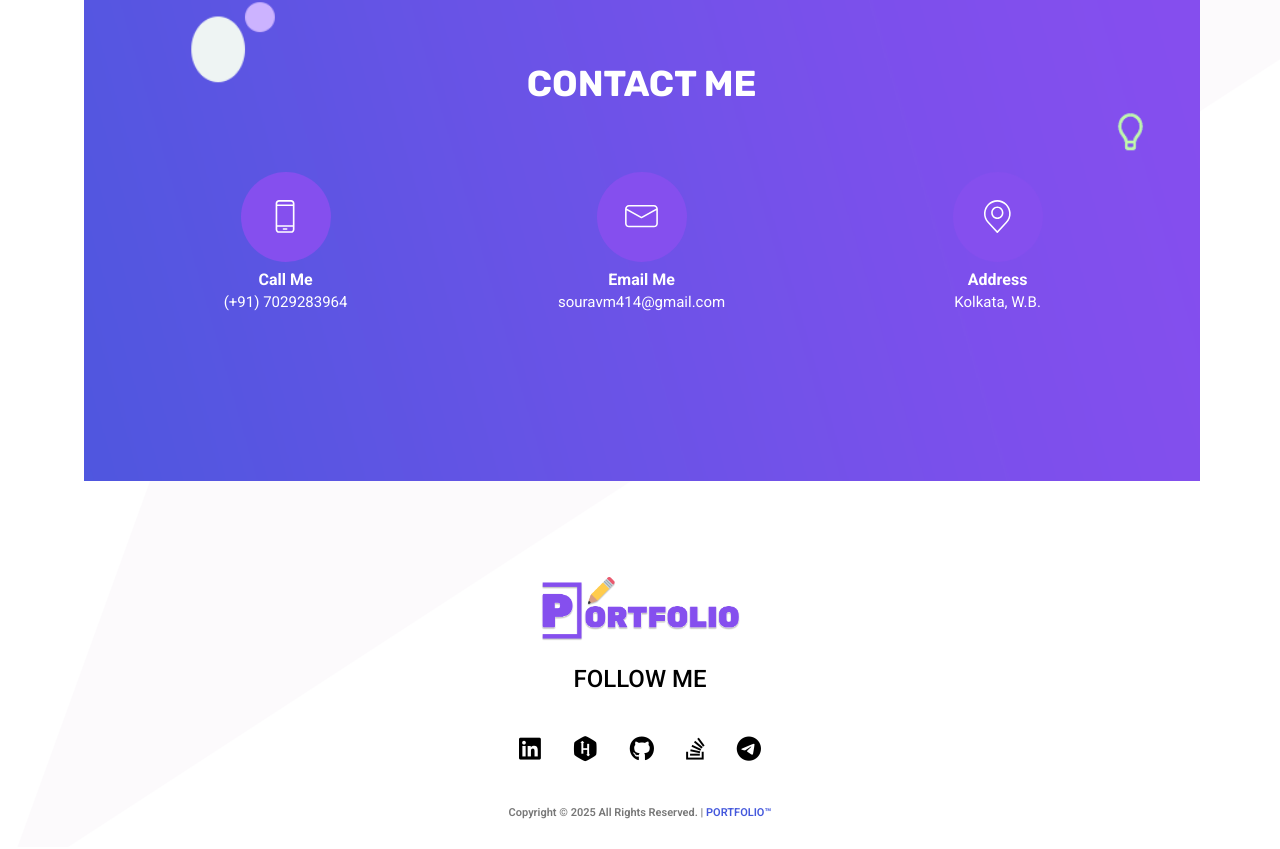
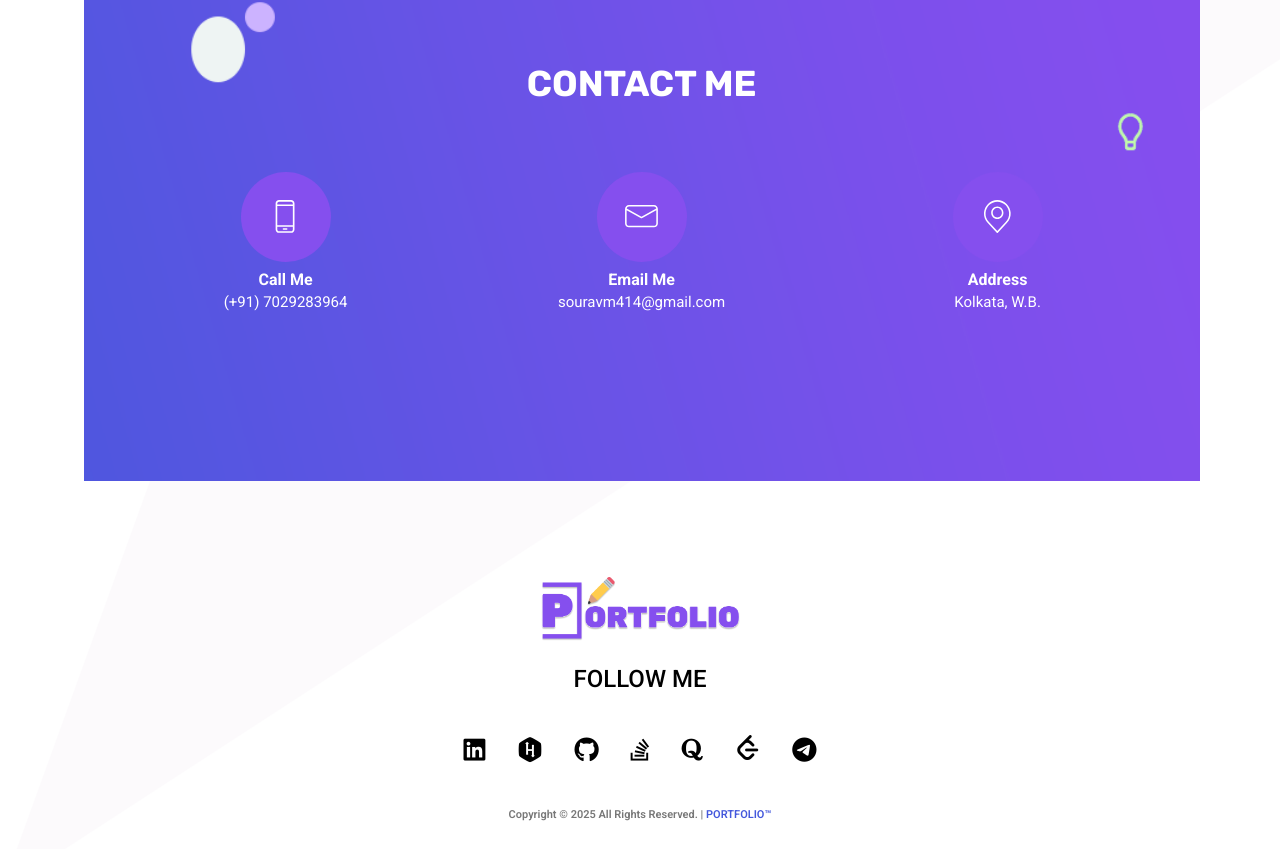
Before and after one commit to Sourav-gittech/Sourav-resume, a plain HTML site: page index.html in a window 1280 px wide. Shown: the part 4545-5394 px from the top of the page. Drawn offline with nearby package versions, Linux system fonts and the light colour scheme; files whose address does not match are found by name.

Commit message:
Commited

```diff
--- a/index.html
+++ b/index.html
@@ -11,6 +11,9 @@
 
     <!-- Font Awsome 6.7 CSS Link  -->
     <link rel="stylesheet" href="https://cdnjs.cloudflare.com/ajax/libs/font-awesome/6.7.2/css/all.min.css">
+
+    <!-- CoreUI CSS Link -->
+    <link rel="stylesheet" href="./assets/config/coreui-icons-2/css/all.min.css">
 
     <!-- Custom CSS  -->
     <link rel="stylesheet" href="./assets/css/style.css">
@@ -774,14 +777,20 @@
                     <div class="my-4 social-icons">
                         <h5>Follow Me</h5>
                         <ul class="list-unstyled d-flex justify-content-center align-items-center">
-                            <li><a href="http://www.linkedin.com/in/sourav-mondal-7985b9245"><i
+                            <li><a href="http://www.linkedin.com/in/sourav-mondal-7985b9245" target="_blank"><i
                                         class="fab fa-linkedin"></i></a></li>
-                            <li><a href="https://www.hackerrank.com/profile/souravm414"><i
+                            <li><a href="https://www.hackerrank.com/profile/souravm414" target="_blank"><i
                                         class="fa-brands fa-hackerrank"></i></a></li>
-                            <li><a href="https://github.com/Sourav-gittech"><i class="fa-brands fa-github"></i></a></li>
-                            <li><a href="https://stackoverflow.com/users/30826584/sourav"><i
+                            <li><a href="https://github.com/Sourav-gittech" target="_blank"><i
+                                        class="fa-brands fa-github"></i></a></li>
+                            <li><a href="https://stackoverflow.com/users/30826584/sourav" target="_blank"><i
                                         class="fa-brands fa-stack-overflow"></i></a></li>
-                            <li><a href="https://t.me/souravm414"><i class="fa-brands fa-telegram"></i></a></li>
+                            <li><a href="https://www.quora.com/profile/Sourav-1791" target="_blank"><i
+                                        class="fa-brands fa-quora"></i></a></li>
+                            <li><a href="https://leetcode.com/u/sourav_mon" target="_blank"><i
+                                        class="cib-leetcode"></i></a></li>
+                            <li><a href="https://t.me/souravm414" target="_blank"><i
+                                        class="fa-brands fa-telegram"></i></a></li>
                         </ul>
                     </div>
                 </div>
```
